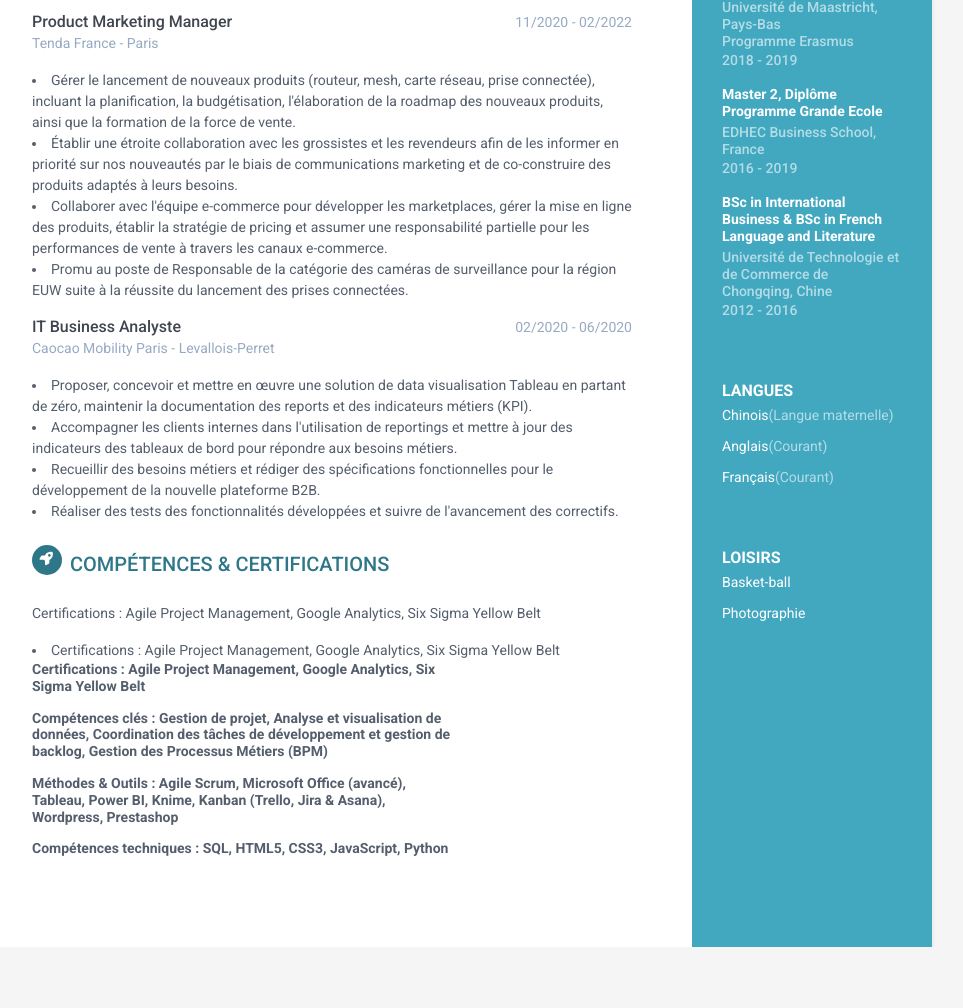
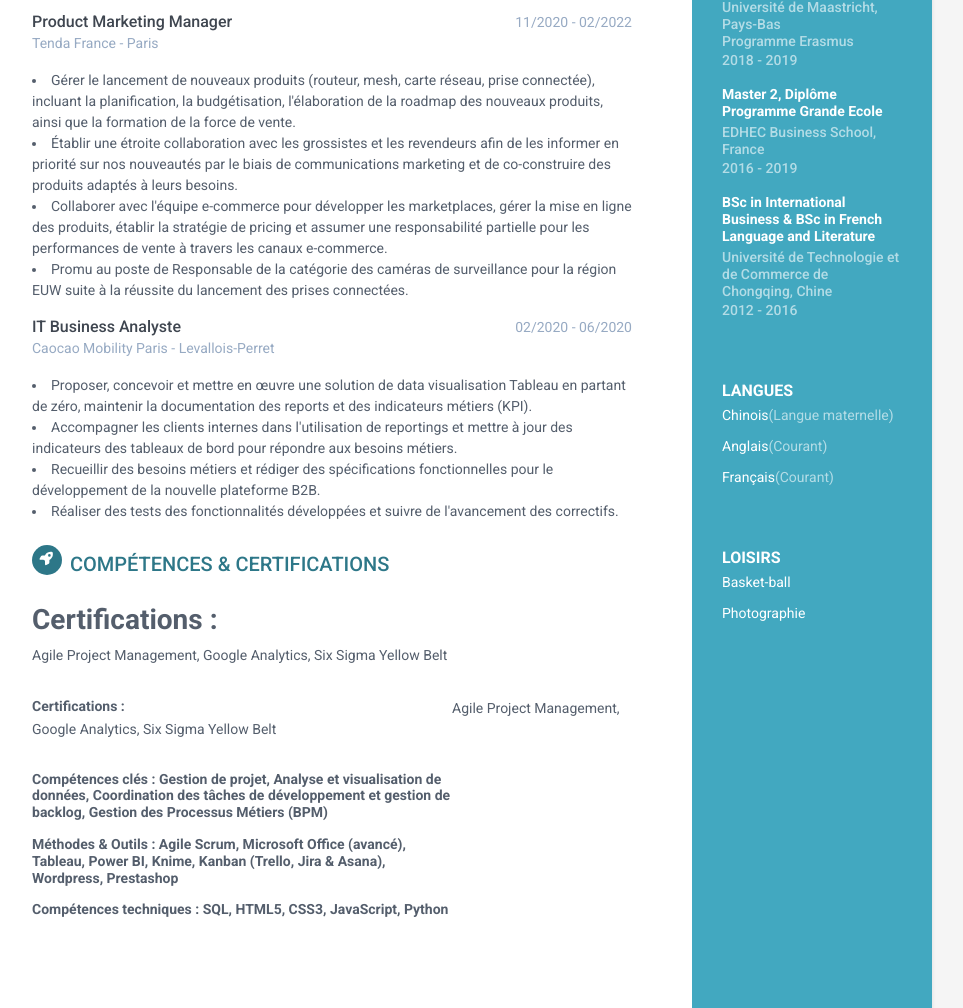
Before and after one commit to TianHuangLab/moncv, a plain HTML site: page index.html in a window 1280 px wide. Shown: the part 492-1500 px from the top of the page, without its empty margins (188-1151 px from the left). Before the commit the page ends 1439 px from the top, so only its background shows below. Drawn offline with Linux system fonts and the light colour scheme.

Commit message:
Update index.html
update

```diff
--- a/index.html
+++ b/index.html
@@ -233,11 +233,10 @@
                 <div class="skillset">
 
 		   <div class="details">
-                        <p>Certifications : Agile Project Management, Google Analytics, Six Sigma Yellow Belt</p>
-			<li>Certifications : Agile Project Management, Google Analytics, Six Sigma Yellow Belt</li>
+                        <p><h3>Certifications :</h3> Agile Project Management, Google Analytics, Six Sigma Yellow Belt</p>
                     </div>
 		   <div class="item">
-                        <h3 class="level-title">Certifications : Agile Project Management, Google Analytics, Six Sigma Yellow Belt</h3>
+                        <p><h3 class="level-title">Certifications :</h3> Agile Project Management, Google Analytics, Six Sigma Yellow Belt</p>
                     </div>
 		   <div class="item">
                         <h3 class="level-title">Compétences clés : Gestion de projet, Analyse et visualisation de données, Coordination des tâches de développement et gestion de backlog, Gestion des Processus Métiers (BPM)</h3>
```
